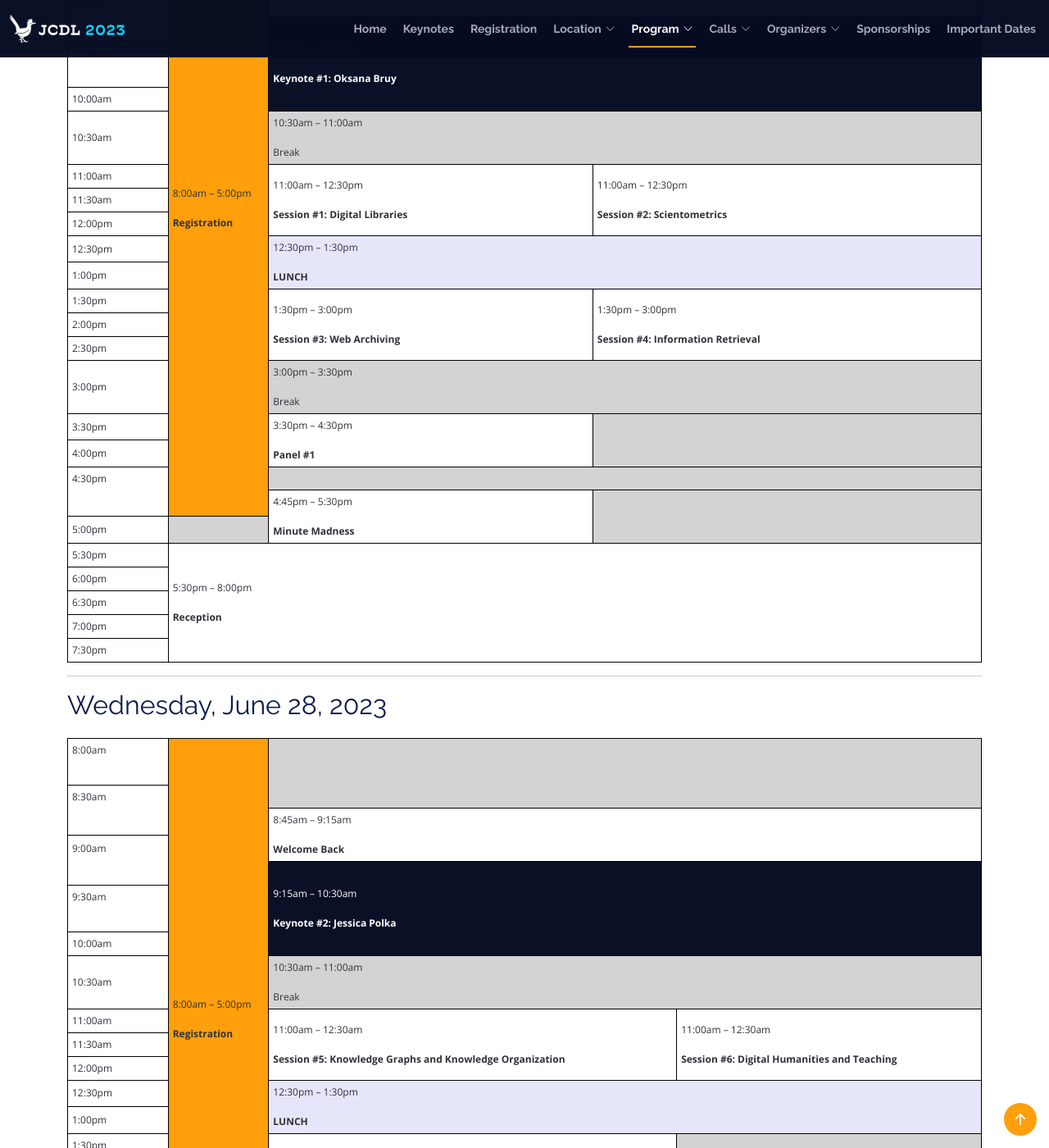
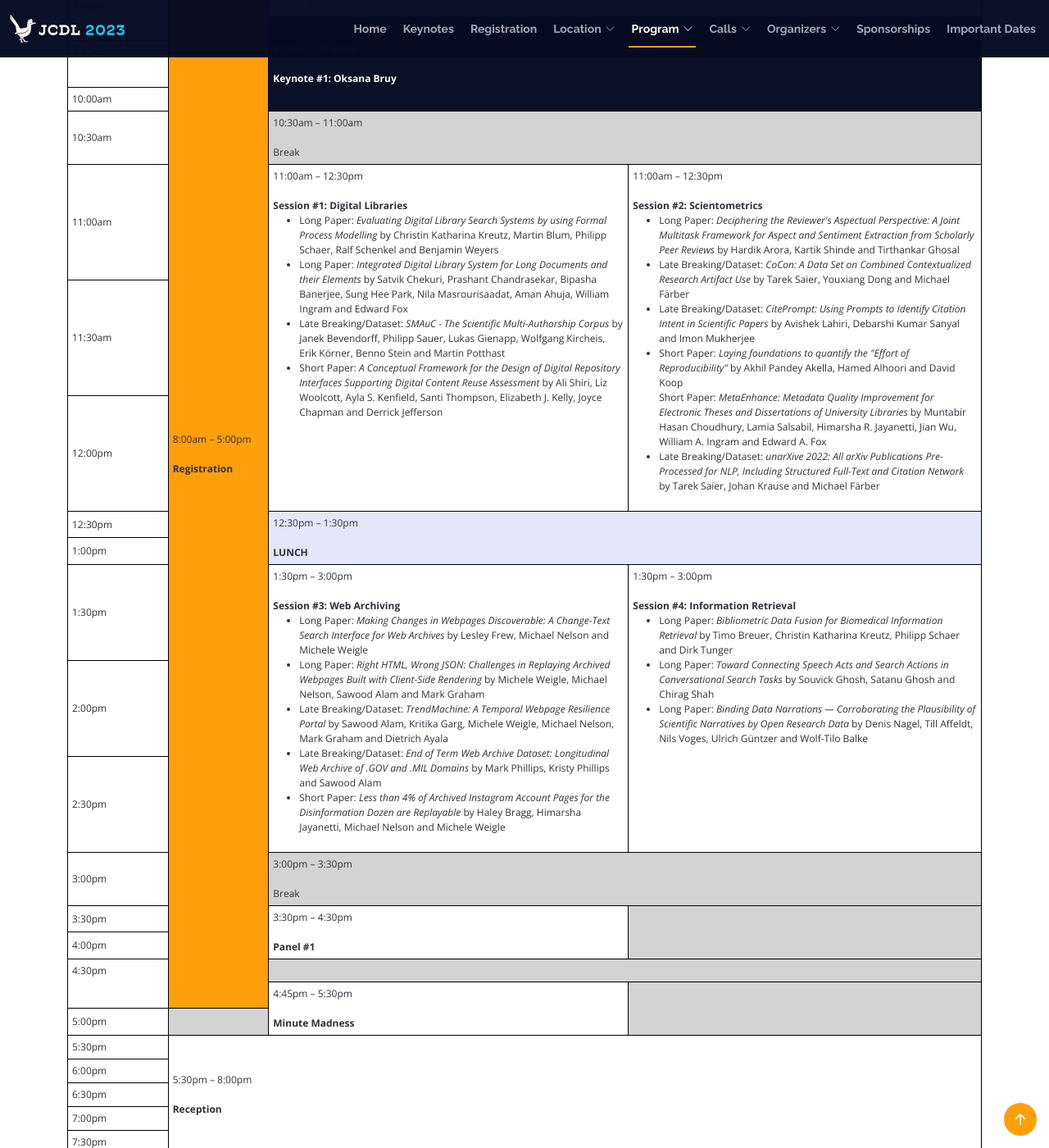
Before and after one commit to shawnmjones/JCDL2023-website-source, a Jekyll site: the page built from program.html, in a window 1280 px wide and 1400 px high, scrolled down 1007 px. Shown: the whole window at 82% size. Built offline with Jekyll 4.4.1, drawn with Linux system fonts in a browser that asks for light colours; some of the changed text lies outside the part shown.

Commit message:
this should be the up-to-date schedule and list of papers (for now)

```diff
--- a/program.html
+++ b/program.html
@@ -23,37 +23,9 @@ permalink: /program/schedule/
     Conference Schedule
     </h1>
 
-                    <p style="font-size: 22px; font-weight: 550; font-style: italic;"><strong>This is still being updated. Check back frequently.</strong></p>
+    <p style="font-size: 22px; font-weight: 550; font-style: italic;"><strong>This is still being updated. Check back frequently.</strong></p>
 
     <p>
-
-    <!-- <table>
-        <tr>
-            <td>Monday</td>
-            <td>June 26</td>
-            <td>Doctoral Consortium</td>
-        </tr>
-        <tr>
-            <td>Tuesday</td>
-            <td>June 27</td>
-            <td>Conference Opening, Keynote, Paper Sessions, Minute Madness, Poster Reception</td>
-        </tr>
-        <tr>
-            <td>Wednesday</td>
-            <td>June 28</td>
-            <td>Paper Sessions, Conference Dinner, Best Paper/Poster Award Ceremony</td>
-        </tr>
-        <tr>
-            <td>Thursday</td>
-            <td>June 29</td>
-            <td>Half-Day Paper Sessions, Keynote, Half-Day Tutorials/Workshops</td>
-        </tr>
-        <tr>
-            <td>Friday</td>
-            <td>June 30</td>
-            <td>Tutorials/Workshops</td>
-        </tr>
-    </table> -->
 
     <style>
         table.schedule {
@@ -233,52 +205,56 @@ permalink: /program/schedule/
         </tr>
         <tr>
             <td class="nobottomborder">11:00am</td>
-            <td rowspan="3">
+            <td rowspan="3" class="align-top">
                 11:00am &ndash; 12:30pm<br><br>
                 <strong>Session #1: Digital Libraries</strong><br>
-                <!-- <ul>
+                <ul>
                 <li>
-                    Long Paper: <em>Evaluating Digital Library Search Systems by using Formal Process Modelling</em>
+                    Long Paper: <em>Evaluating Digital Library Search Systems by using Formal Process Modelling</em> by
                     Christin Katharina Kreutz, Martin Blum, Philipp Schaer, Ralf Schenkel and Benjamin Weyers
                 </li>
                 <li>
-                    Long Paper: <em>Integrated Digital Library System for Long Documents and their Elements</em>
+                    Long Paper: <em>Integrated Digital Library System for Long Documents and their Elements</em> by
                     Satvik Chekuri, Prashant Chandrasekar, Bipasha Banerjee, Sung Hee Park, Nila Masrourisaadat, Aman Ahuja, William Ingram and Edward Fox
                 </li>
                 <li>
-                    Late Breaking: <em>SMAuC - The Scientific Multi-Authorship Corpus</em>
+                    Late Breaking/Dataset: <em>SMAuC - The Scientific Multi-Authorship Corpus</em> by
                     Janek Bevendorff, Philipp Sauer, Lukas Gienapp, Wolfgang Kircheis, Erik Körner, Benno Stein and Martin Potthast
                 </li>
                 <li>
-                    Short Paper: <em>A Conceptual Framework for the Design of Digital Repository Interfaces Supporting Digital Content Reuse Assessment</em>
+                    Short Paper: <em>A Conceptual Framework for the Design of Digital Repository Interfaces Supporting Digital Content Reuse Assessment</em> by
                     Ali Shiri, Liz Woolcott, Ayla S. Kenfield, Santi Thompson, Elizabeth J. Kelly, Joyce Chapman and Derrick Jefferson
                 </li>
-                </ul> -->
+                </ul>
             </td>
-            <td rowspan="3">
+            <td rowspan="3" class="align-top">
               11:00am &ndash; 12:30pm<br><br>
               <strong>Session #2: Scientometrics</strong><br>
-              <!-- <ul>
+              <ul>
                   <li>
-                      Long Paper: <em>Deciphering the Reviewer&apos;s Aspectual Perspective: A Joint Multitask Framework for Aspect and Sentiment Extraction from Scholarly Peer Reviews</em>
+                      Long Paper: <em>Deciphering the Reviewer&apos;s Aspectual Perspective: A Joint Multitask Framework for Aspect and Sentiment Extraction from Scholarly Peer Reviews</em> by
                       Hardik Arora, Kartik Shinde and Tirthankar Ghosal
                   </li>
                   <li>
-                      Late Breaking: <em>CoCon: A Data Set on Combined Contextualized Research Artifact Use</em>
+                      Late Breaking/Dataset: <em>CoCon: A Data Set on Combined Contextualized Research Artifact Use</em> by
                       Tarek Saier, Youxiang Dong and Michael Färber
                   </li>
                   <li>
-                      Late Breaking: <em>CitePrompt: Using Prompts to Identify Citation Intent in Scientific Papers</em>
+                      Late Breaking/Dataset: <em>CitePrompt: Using Prompts to Identify Citation Intent in Scientific Papers</em> by
                       Avishek Lahiri, Debarshi Kumar Sanyal and Imon Mukherjee
                   </li>
                   <li>
-                      Short Paper: <em>Laying foundations to quantify the &quot;Effort of Reproducibility&quot;</em>
+                      Short Paper: <em>Laying foundations to quantify the &quot;Effort of Reproducibility&quot;</em> by
                       Akhil Pandey Akella, Hamed Alhoori and David Koop
                   </li>
-                      Short Paper: <em>MetaEnhance: Metadata Quality Improvement for Electronic Theses and Dissertations of University Libraries</em>
+                      Short Paper: <em>MetaEnhance: Metadata Quality Improvement for Electronic Theses and Dissertations of University Libraries</em> by
                       Muntabir Hasan Choudhury, Lamia Salsabil, Himarsha R. Jayanetti, Jian Wu, William A. Ingram and Edward A. Fox
                   </li>
-              </ul> -->
+                  <li>
+                    Late Breaking/Dataset: <em>unarXive 2022: All arXiv Publications Pre-Processed for NLP, Including Structured Full-Text and Citation Network</em> by
+                    Tarek Saier, Johan Krause and Michael Färber
+                  </li>
+              </ul>
             </td>
         </tr>
         <tr>
@@ -296,35 +272,51 @@ permalink: /program/schedule/
         </tr>
         <tr>
           <td class="timecell">1:30pm</td>
-          <td rowspan="3">
+          <td rowspan="3" class="align-top">
             1:30pm &ndash; 3:00pm<br><br>
             <strong>Session #3: Web Archiving</strong><br>
-            <!-- <ul>
+            <ul>
                 <li>
-                    Long Paper: <em>Making Changes in Webpages Discoverable: A Change-Text Search Interface for Web Archives</em>
+                    Long Paper: <em>Making Changes in Webpages Discoverable: A Change-Text Search Interface for Web Archives</em> by
                     Lesley Frew, Michael Nelson and Michele Weigle
                 </li>
                 <li>
-                    Long Paper: <em>Right HTML, Wrong JSON: Challenges in Replaying Archived Webpages Built with Client-Side Rendering</em>
+                    Long Paper: <em>Right HTML, Wrong JSON: Challenges in Replaying Archived Webpages Built with Client-Side Rendering</em> by
                     Michele Weigle, Michael Nelson, Sawood Alam and Mark Graham
                 </li>
                 <li>
-                    Late Breaking: <em>TrendMachine: A Temporal Webpage Resilience Portal</em>
+                    Late Breaking/Dataset: <em>TrendMachine: A Temporal Webpage Resilience Portal</em> by
                     Sawood Alam, Kritika Garg, Michele Weigle, Michael Nelson, Mark Graham and Dietrich Ayala
                 </li>
                 <li>
-                    Late Breaking: <em>End of Term Web Archive Dataset: Longitudinal Web Archive of .GOV and .MIL Domains</em>
+                    Late Breaking/Dataset: <em>End of Term Web Archive Dataset: Longitudinal Web Archive of .GOV and .MIL Domains</em> by
                     Mark Phillips, Kristy Phillips and Sawood Alam
                 </li>
                 <li>
-                    Short Paper: <em>Less than 4% of Archived Instagram Account Pages for the Disinformation Dozen are Replayable</em>
+                    Short Paper: <em>Less than 4% of Archived Instagram Account Pages for the Disinformation Dozen are Replayable</em> by
                     Haley Bragg, Himarsha Jayanetti, Michael Nelson and Michele Weigle
                 </li>
-            </ul> -->
+            </ul>
           </td>
-          <td rowspan="3">
+          <td rowspan="3" class="align-top">
             1:30pm &ndash; 3:00pm<br><br>
             <strong>Session #4: Information Retrieval</strong><br>
+            <ul>
+              <li>
+                Long Paper: <em>Bibliometric Data Fusion for Biomedical Information Retrieval</em> by
+                Timo Breuer, Christin Katharina Kreutz, Philipp Schaer and Dirk Tunger
+              </li>
+              <li>
+                Long Paper: <em>Toward Connecting Speech Acts and Search Actions in Conversational Search Tasks</em> by
+                Souvick Ghosh, Satanu Ghosh and Chirag Shah
+              </li>
+              <li>
+                  Long Paper: <em>Binding Data Narrations &mdash; Corroborating the Plausibility of Scientific Narratives by Open Research Data
+                  </em> by
+                  Denis Nagel, Till Affeldt, Nils Voges, Ulrich Güntzer and Wolf-Tilo Balke
+              </li>
+
+          </ul>
           </td>
 
         </tr>
@@ -446,13 +438,47 @@ permalink: /program/schedule/
     </tr>
     <tr>
         <td class="timecell">11:00am</td>
-        <td rowspan="3">
+        <td rowspan="3" class="align-top">
             11:00am &ndash; 12:30am<br><br>
             <strong>Session #5: Knowledge Graphs and Knowledge Organization</strong><br>
+            <ul>
+              <li>
+                  Long Paper: <em>Enriching Simple Keyword Queries for Domain-Aware Narrative Retrieval</em> by
+                  Hermann Kroll, Christin Katharina Kreutz, Pascal Sackhoff and Wolf-Tilo Balke
+              </li>
+              <li>
+                  Long Paper: <em>SciKGTeX - A LaTeX Package to Semantically Annotate Contributions in Scientific Publications</em> by
+                  Christof Bless, Ildar Baimuratov and Oliver Karras
+              </li>
+                  Short Paper: <em>Exploring Multiview Interactive Visualization for Chinese Historical Texts Using Knowledge Aggregation</em> by
+                  Chengxi Yan and Shaojian Li
+              </li>
+            </ul>
         </td>
-        <td rowspan="3">
+        <td rowspan="3" class="align-top">
           11:00am &ndash; 12:30am<br><br>
           <strong>Session #6: Digital Humanities and Teaching</strong><br>
+          <ul>
+            <li>
+                Long Paper: <em>Reading Lists Systems&apos; Pedagogical Features:  A Comparative Analysis</em> by
+                Ppnv Kumara, Annika Hinze, Nicholas Vanderschantz and Claire Timpany
+            </li>
+            <li>
+                Short Paper: <em>A King&apos;s Counsel: A Network(ed) Approach; Digitizing the Privy Council Registers of Henry VIII, 1540-1547</em> by
+                Caitlin Burge
+            </li>
+            <li>
+              Late Breaking/Dataset: <em>Yes but.. Can ChatGPT Identify Entities in Historical Documents?</em> by Carlos-Emiliano González-Gallardo, Emanuela Boros, Nancy Girdhar, Ahmed Hamdi, Jose Moreno and Antoine Doucet
+            </li>
+            <li>
+                Short Paper: <em>FastCat Catalogues: Interactive Entity-based Exploratory Analysis of Archival Documents</em> by
+                Georgios Rinakakis, Kostas Petrakis, Yannis Tzitzikas and Pavlos Fafalios
+            </li>
+            <li>
+                Short Paper: <em>MINE - A Text Analysis Service for Digital Humanities Scientists</em> by
+                Triet Ho Anh Doan, Sven Bingert and Ramin Yahyapour
+            </li>
+        </ul>
       </td>
     </tr>
     <tr>
@@ -529,6 +555,7 @@ permalink: /program/schedule/
   <tr>
     <td class="timecell nobottomborder">8:00am</td>
     <td rowspan="14" class="registration">8:00am &ndash; 2:00pm<br><br><strong>Registration</strong></td>
+    <td class="empty" colspan="2" rowspan="3"></td>
   </tr>
   <tr>
     <!-- <td>8:15am</td> -->
@@ -562,9 +589,35 @@ permalink: /program/schedule/
   </tr>
   <tr>
       <td class="timecell">10:30am</td>
-      <td rowspan="3" colspan="2" >
+      <td rowspan="3" colspan="2" class="align-top">
           10:30am &ndash; 12:00am<br><br>
           <strong>Session #7: AI / ML / Entity Extraction</strong><br>
+          <ul>
+            <li>
+              Late Breaking/Dataset: <em>Mining the History Sections of Wikipedia Articles</em> by
+              Wolfgang Kircheis, Marion Schmidt, Arno Simons, Benno Stein and Martin Potthast
+            </li>
+            <li>
+              Long Paper: <em>Efficient Ultrafine Typing of Named Entities</em> by
+              Alejandro Sierra-Múnera, Jan Westphal and Ralf Krestel
+            </li>
+            <li>
+              Long Paper: <em>Mining Semantic Relations in Data References to Understand the Roles of Research Data in Academic Literature</em> by
+              Lizhou Fan, Sara Lafia, Morgan Wofford, Andrea Thomer, Elizabeth Yakel and Libby Hemphill
+            </li>
+            <li>
+              Late Breaking/Dataset: <em>Soft-Search: Two Datasets to Study the Identification and Production of Research Software</em> by
+              Eva Maxfield Brown, Lindsey Schwartz, Richard Lewei Huang and Nicholas Weber
+            </li>
+            <li>
+              Short Paper: <em>Extreme Classification for Answer Type Prediction in Question Answering</em> by
+              Vinay Setty
+            </li>
+            <li>
+              Late Breaking: <em>Zero-shot Entailment of Leaderboards for Empirical AI Research</em> by
+              Salomon Kabongo Kabenamualu, Jennifer D'Souza and Sören Auer
+            </li>
+          </ul>
       </td>
   </tr>
   <tr>
@@ -585,7 +638,7 @@ permalink: /program/schedule/
         <td class="timecell">1:00pm</td>
         <td rowspan="3" class="keynote">
             1:00pm &ndash; 2:15pm<br><br>
-            Keynote #3: Sarah Lamdan
+            <strong>Keynote #3: Sarah Lamdan</strong>
         </td>
   </tr>
   <tr>
```
